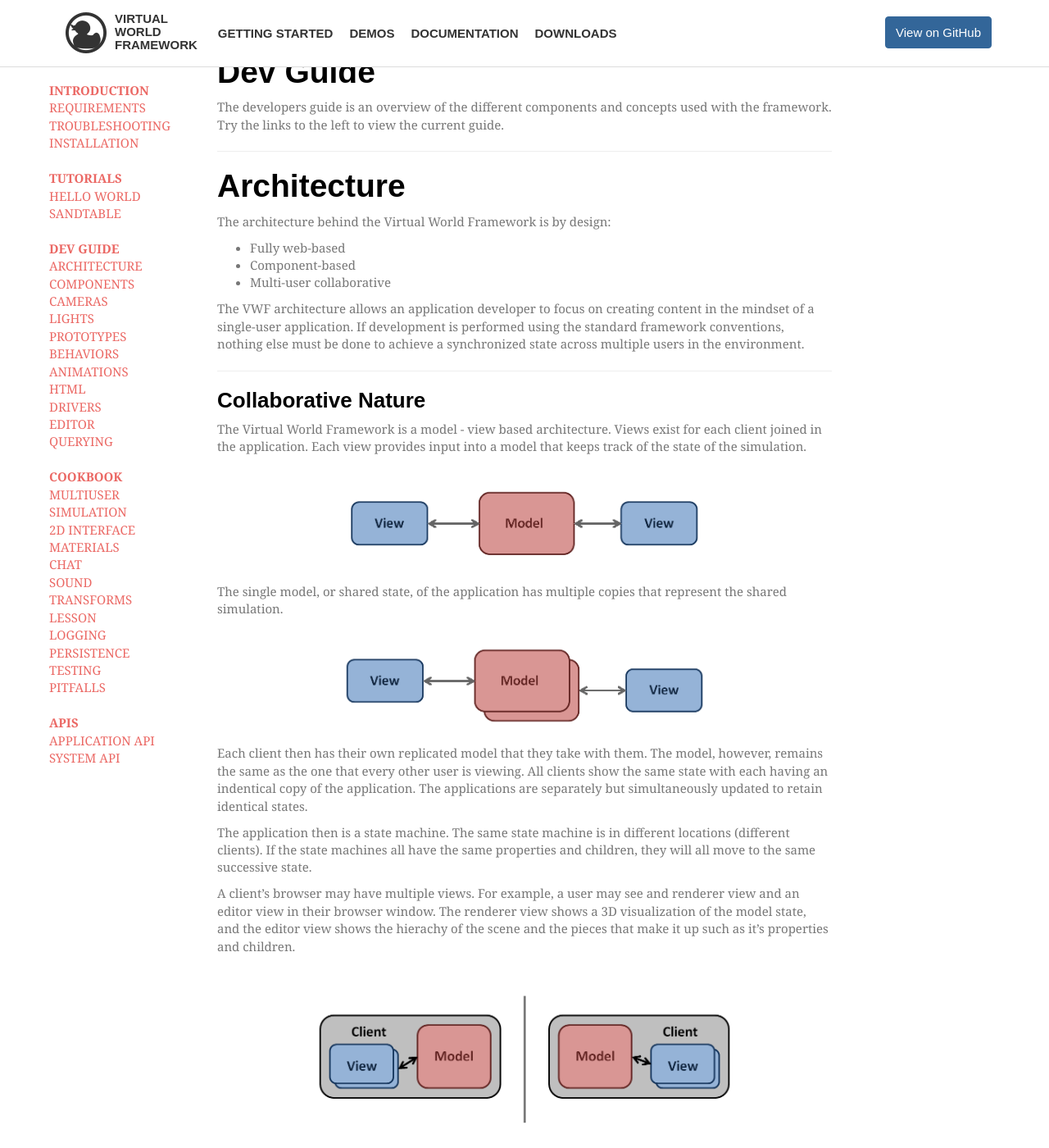
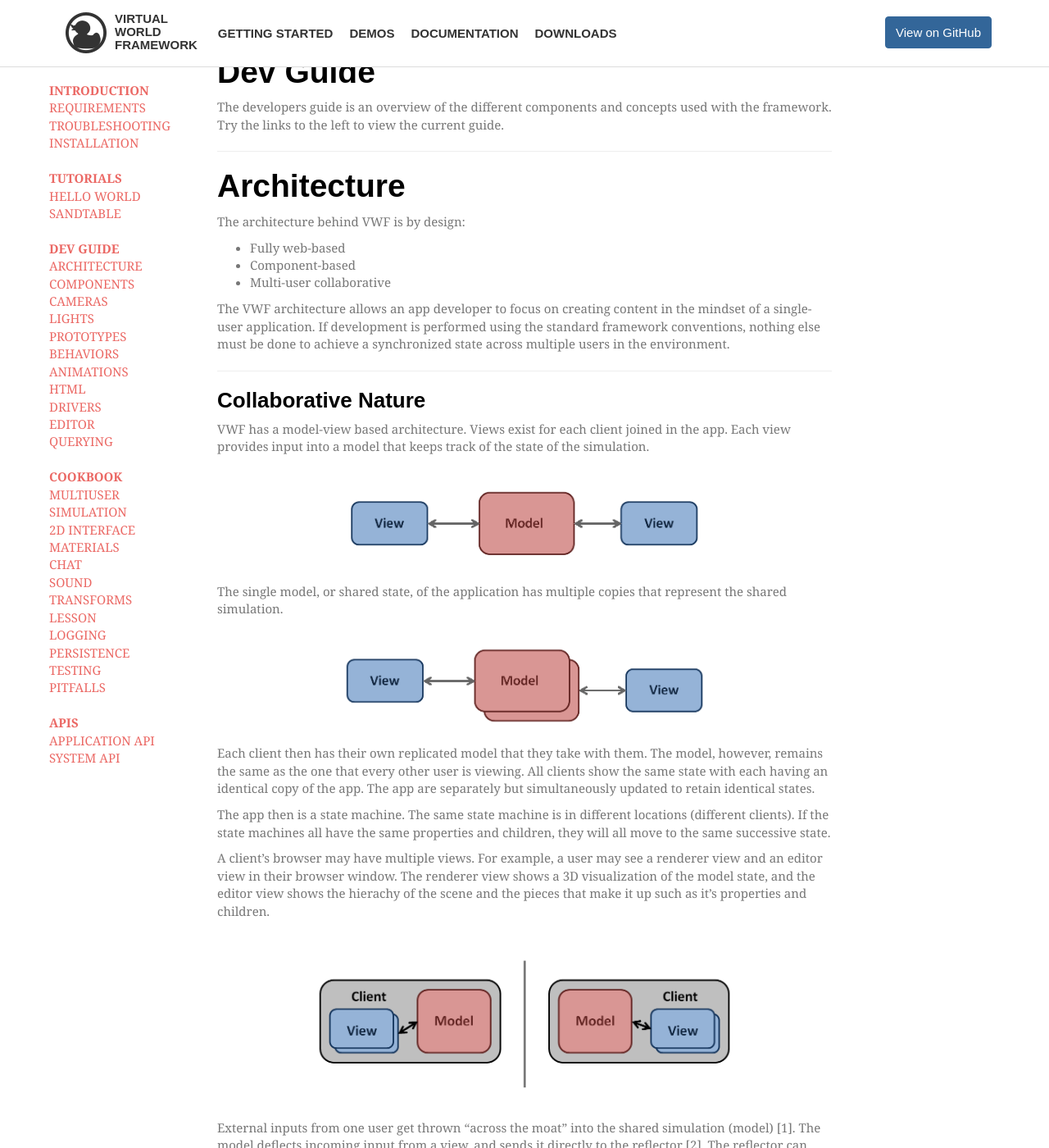
Before and after one commit to virtual-world-framework/vwf-web, a Jekyll site: the page built from documentation.md, in a window 1280 px wide and 1400 px high, scrolled down 23701 px. Shown: the whole window at 82% size. Built offline with Jekyll 4.4.1, drawn with Linux system fonts in a browser that asks for light colours; some web fonts are replaced; Markdown is read by kramdown in place of the engine named in the settings; some of the changed text lies outside the part shown.

Commit message:
Fix links and typos.

```diff
--- a/_includes/docs/architecture.md
+++ b/_includes/docs/architecture.md
@@ -2,19 +2,19 @@
 
 # Architecture
 
-The architecture behind the Virtual World Framework is by design:
+The architecture behind VWF is by design:
 
 * Fully web-based
 * Component-based
 * Multi-user collaborative
 
-The VWF architecture allows an application developer to focus on creating content in the mindset of a single-user application. If development is performed using the standard framework conventions, nothing else must be done to achieve a synchronized state across multiple users in the environment.
+The VWF architecture allows an app developer to focus on creating content in the mindset of a single-user application. If development is performed using the standard framework conventions, nothing else must be done to achieve a synchronized state across multiple users in the environment.
 
 -------------------
 
 ### Collaborative Nature
 
-The Virtual World Framework is a model - view based architecture. Views exist for each client joined in the application. Each view provides input into a model that keeps track of the state of the simulation.
+VWF has a model-view based architecture. Views exist for each client joined in the app. Each view provides input into a model that keeps track of the state of the simulation.
 
 <div style='width:100%;text-align:center'><img src='images/arch1.png' alt='arch' width='512' /></div>
 
@@ -22,11 +22,11 @@
 
 <div style='width:100%;text-align:center'><img src='images/arch2.png' alt='arch' width='512' /></div>
 
-Each client then has their own replicated model that they take with them. The model, however, remains the same as the one that every other user is viewing. All clients show the same state with each having an indentical copy of the application. The applications are separately but simultaneously updated to retain identical states.
+Each client then has their own replicated model that they take with them. The model, however, remains the same as the one that every other user is viewing. All clients show the same state with each having an identical copy of the app. The app are separately but simultaneously updated to retain identical states.
 
-The application then is a state machine. The same state machine is in different locations (different clients). If the state machines all have the same properties and children, they will all move to the same successive state.
+The app then is a state machine. The same state machine is in different locations (different clients). If the state machines all have the same properties and children, they will all move to the same successive state.
 
-A client's browser may have multiple views. For example, a user may see and renderer view and an editor view in their browser window. The renderer view shows a 3D visualization of the model state, and the editor view shows the hierachy of the scene and the pieces that make it up such as it's properties and children.
+A client's browser may have multiple views. For example, a user may see a renderer view and an editor view in their browser window. The renderer view shows a 3D visualization of the model state, and the editor view shows the hierachy of the scene and the pieces that make it up such as it's properties and children.
 
 <div style='width:100%;text-align:center'><img src='images/arch3.png' alt='arch' width='512' /></div>
 
--- a/_includes/docs/cameras.md
+++ b/_includes/docs/cameras.md
@@ -2,26 +2,26 @@
 
 # Cameras
 
-The camera capability provides the users viewpoint into the application. Every application automatically creates a camera as part of the scene. This camera can be accessed in javascript through the <code>camera</code> property of the scene node, or through the editor.
+The camera capability provides the users a viewpoint into the app. Every app automatically creates a camera as part of the scene. This camera can be accessed in javascript through the *camera* property of the scene node, or through the editor.
 
 -------------------
 
 ### Creating New Cameras
 
-New cameras can be created by creating a node that extends <code>http://vwf.example.com/camera.vwf</code>.
+New cameras can be created by creating a node that extends *http://vwf.example.com/camera.vwf*.
 
 	var newCamera = {
 	  extends: "http://vwf.example.com/camera.vwf"
 	};
 	this.children.create("newCamera", newCamera);
 
-See [components](components.html) for more information about creating new nodes.
+See [components](#components) for more information about creating new nodes.
 
 -------------------
 
 ### Camera Type
 
-The <code>cameraType</code> property controls whether the camera is a *persepective* or *orthographic* camera. With a perspective camera, the further away an object is, the smaller it will appear. Orthographic cameras always display objects as their actual size. <code>cameraType</code> defaults to "perspective" and can be set using the following syntax.
+The **cameraType** property controls whether the camera is a *persepective* or *orthographic* camera. With a perspective camera, the further away an object is, the smaller it will appear. Orthographic cameras always display objects as their actual size. **cameraType** defaults to *perspective* and can be set using the following syntax.
 
 	this.children['newCamera'].cameraType = "orthographic";
 
@@ -31,32 +31,33 @@
 
 The camera component extends from node3, and inherits the transform properties, such as translation and rotation.
 
-The <code>translation</code> property controls the position of the camera. Changing the property will move the camera to the new coordinates, and the view will automatically update with it. <code>translation</code> defaults to \[ 0, 0, 0 \] and can be set using the following syntax. The coordinate system defaults to +x to the right, +y forward, and +z up, if no rotation has been applied.
+The **translation** property controls the position of the camera. Changing this property will move the camera to the new coordinates, and the view will automatically update with it. **translation** defaults to \[ 0, 0, 0 \] and can be set using the following syntax. The coordinate system defaults to +x to the right, +y forward, and +z up, if no rotation has been applied.
 
-	this.children['newCamera'].translation = [ 100, -20, 30 ]; // Moves the camera to 100 on the x-axis, -20 on the y-axis, and 30 on the z-axis
+	this.children['newCamera'].translation = [ 100, -20, 30 ];
+	// Moves the camera to 100 on the x-axis, -20 on the y-axis, and 30 on the z-axis
 
-The <code>rotation</code> property controls the direction the camera is pointing, as an offset from the default orientation. Changing the property will rotate the camera and automatically update the view. The value takes the from of \[ x, y, z, angle \] where the amount rotation around an axis is axis * angle.
+The **rotation** property controls the direction the camera is pointing, as an offset from the default orientation. Changing this property will rotate the camera and automatically update the view. The value takes the from of \[ x, y, z, angle \] where the amount rotation around an axis is axis * angle.
 
 	this.children['newCamera].rotation = [ 1, 2, 0.5, 90 ]; // From looking down the positive y-axis, rotate 90 degrees around the x-axis, rotation 180 degrees around the y-axis and 45 degrees around the z-axis.
 
-Also, note that the x, y and z values in the rotation array are automatically normalized to a unit vector. So after the above example, reading the value of <code>rotation</code> would return \[ 0.4364357888698578, 0.8728715777397156, 0.21821792423725128, 90 \].
+Note that the x, y and z values in the rotation array are automatically normalized to a unit vector. So after the above example, reading the value of **rotation** would return \[ 0.4364357888698578, 0.8728715777397156, 0.21821792423725128, 90 \].
 
 -------------------
 
 ### Clipping Plane
 
-The <code>near</code> and <code>far</code> properties are used to control the clipping plane. <code>far</code> controls how far away from the camera another node can get before it is no longer displayed and <code>near</code> property controls how close to the camera another node can get before it is no longer displayed. The values of <code>near</code> and <code>far</code> are restricted so that 0 < near < far. They can be set with the following syntax.
+The **near** and **far** properties are used to control the clipping plane. **far** controls how far away from the camera another node can get before it is no longer displayed and **near** property controls how close to the camera another node can get before it is no longer displayed. The values of **near** and **far** are restricted so that 0 < near < far. They can be set with the following syntax.
 
 	this.children['newCamera'].far = 10000;
 	this.children['newCamera'].near = 1.0;
 
-<code>near</code> and <code>far</code> also control the view buffer. The ratio of far / near should roughly match the size of the world, in order to have accurate depth calculations and avoid overlapping models.
+**near** and **far** also control the view buffer. The ratio of **far / near** should roughly match the size of the world, in order to have accurate depth calculations and avoid overlapping models.
 
 -------------------
 
 ### Lookat
 
-The <code>lookAt</code> property affects how the camera moves. If it is set to the id of another node, that node will always be at the center of the cameras view. If the position of the camera changes, the camera will automatically stay pointed at the other node. <code>lookAt</code> can only be set to a valid id, and defaults to "". It can be set using the following syntax.
+The **lookAt** property affects how the camera moves. If it is set to the id of another node, that node will always be at the center of the cameras view. If the position of the camera changes, the camera will automatically stay pointed at the other node. **lookAt** can only be set to a valid id, and defaults to "". It can be set using the following syntax.
 
 	this.children['newCamera'].lookAt = this.children['interestingNode'].id;
 
@@ -64,7 +65,7 @@
 
 ### Using Multiple Cameras
 
-The application uses the <code>activeCamera</code> property of the scene to determine which camera to use as the main viewpoint. Other cameras can be created, but they will not affect what is displayed in the browser unless they have been set as the active camera. Cameras in the model are shared by all clients, and <code>activeCamera</code> will be seen by all clients, unless they switch to a different one in their private view. Setting <code>activeCamera</code> to the id of a camera will automatically switch the view that is displayed in the browser to the view of that camera.
+The application uses the **activeCamera** property of the scene to determine which camera to use as the main viewpoint. Other cameras can be created, but they will not affect what is displayed in the browser unless they have been set as the active camera. Cameras in the model are shared by all clients, and **activeCamera** will be seen by all clients, unless they switch to a different one in their private view. Setting **activeCamera** to the id of a camera will automatically switch the view that is displayed in the browser to the view of that camera.
 
 	// this is the scene
 	this.activeCamera = this.children['newCamera'].id;
--- a/_includes/docs/components.md
+++ b/_includes/docs/components.md
@@ -2,7 +2,7 @@
 
 # Components
 
-Components define the behavior, state and visual representation of an object, and are the basic building blocks of VWF. Components make up a hierarchical structure, with each component acting as the parent or child to another component. At the root of the structure is the application, which is also a component, and is created automatically when the application loads.
+Components define the behavior, state and visual representation of an object and are the basic building blocks of VWF. Components make up a hierarchical structure, with each component acting as the parent or child to another component. At the root of the structure is the application, which is also a component, and is created automatically when the application loads.
 
 -------------------
 
@@ -45,7 +45,7 @@
 	  children:
 	  scripts:
 
-See [prototypes](prototypes.html) for more information.
+See [prototypes](#prototypes) for more information.
 
 #### implements
 
@@ -54,7 +54,7 @@
 	implements:
 	- http://vwf.example.com/path/to/behavior.vwf
 
-See [behaviors](behaviors.html) for more information.
+See [behaviors](#behaviors) for more information.
 
 #### source/type
 
@@ -208,7 +208,7 @@
 	  	...
 	  }
 
-Inside a script <code>this</code> always refers to the component that owns the script. Other components can be accessed by navigating up or down the component hierarchy using <code>this.parent</code> and <code>this.children.childName</code>. VWF also defines an <code>intialize</code> function that is automatically executed when a component is intialized. In order to use this function, define it like any other function.
+Inside a script **this** always refers to the component that owns the script. Other components can be accessed by navigating up or down the component hierarchy using **this.parent** and **this.children.childName**. VWF also defines an **intialize** function that is automatically executed when a component is intialized. In order to use this function, define it like any other function.
 
 	scripts:
 	- |
```
Also changed, not shown: other parts of _includes/docs/architecture.md (+1 -1 lines), other parts of _includes/docs/components.md (+5 -5 lines).
